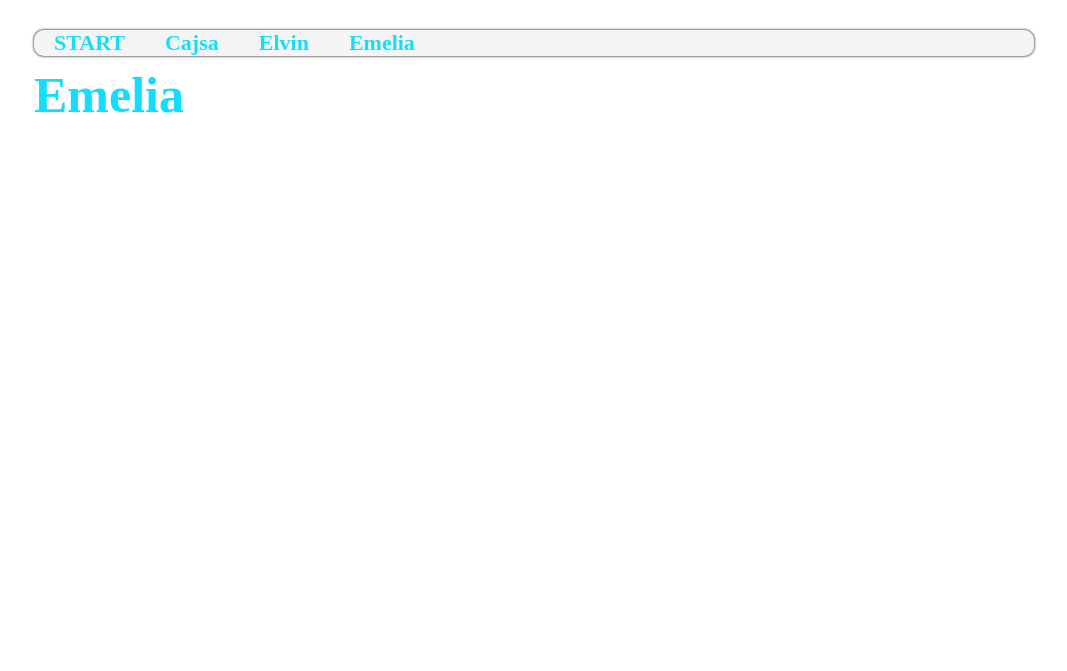
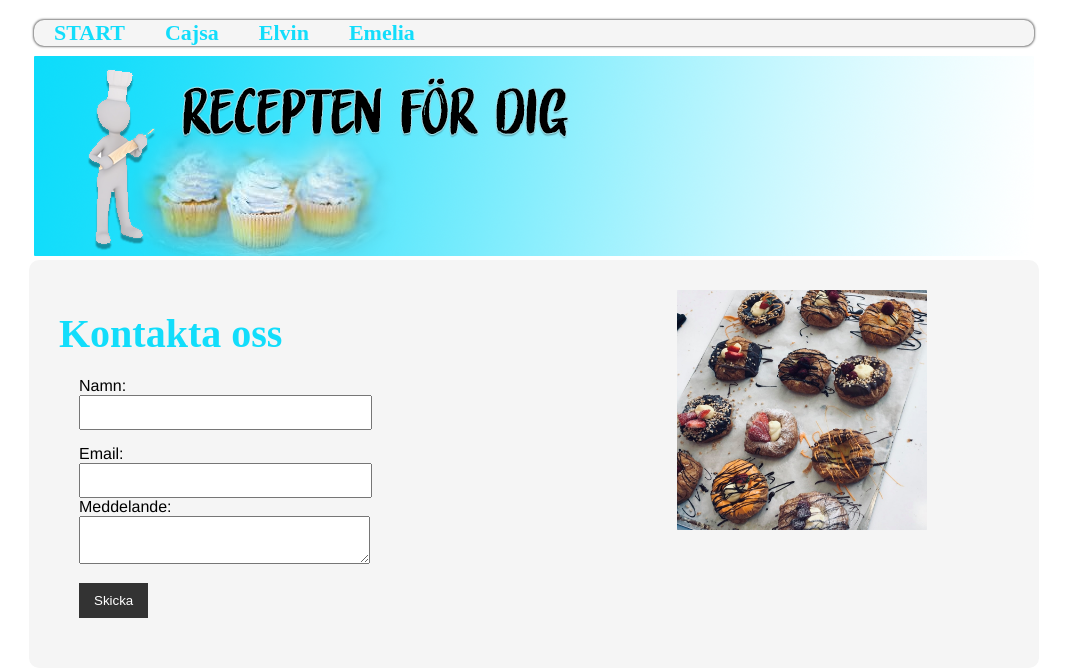
Before and after one commit to elvin136/Webbplats, a plain HTML site: page Emelia.html in a window 1280 px wide. Shown: the whole page, without its empty margins (106-1173 px from the left). Drawn offline with Linux system fonts and the light colour scheme.

Commit message:
initial Commit

```diff
--- a/Emelia.html
+++ b/Emelia.html
@@ -1,24 +1,54 @@
 <!DOCTYPE html>
-<html lang="en">
+<html lang="sv">
     <head>
+        <link rel="stylesheet" href="stylesheet.css" type="text/css">
+        <title> Cajsa, Elvin och Emelia </title>
         <meta charset="UTF-8">
-    <meta name="viewport" content="width=device-width, initial-scale=1.0">
-    <meta http-equiv="X-UA-Compatible" content="ie=edge">
-    <title>Document</title>
-    <link rel="stylesheet" href="stylesheet.css" type="text/css">
     </head>
     <body>
-    <div id="wrapper">
+
+        <nav id="wrapper">
             <ul id="menyett">
                 <li><a href="index.html">START</a></li>
                 <li><a href="Cajsa.html">Cajsa</a></li>
                 <li><a href="Elvin.html">Elvin</a></li>
                 <li><a href="Emelia.html">Emelia</a></li>
             </ul>
+        </nav>
 
         <header>
-            <h1>Emelia</h1>
+            <img src="images/header1.png" alt="Header" width="1000">
         </header>
 
+        <div id="content">
+        <aside>
+            <img src="images/bak.jpg" alt="Bild på bakelser" width="250" height="240">
+            </aside>
+            </article>
+
+            <section>
+
+            </section>
+
+            <footer>
+            <h2>Kontakta oss</h2>
+            <form class="my-form">
+            <div class="form-group">
+                    <label>Namn: </label>
+                    <input type="text" name="name">
+                </div>
+                <div class="formg-group">
+                    <label>Email: </label>
+                    <input type="text" name="email">
+                </div>
+                <div class="form-group">
+                    <label>Meddelande: </label>
+                    <textarea name="message"></textarea>
+                </div>
+                <input class="button" type="submit" value="Skicka">
+            </form>
+            </footer>
+            </div>
+    </div>
     </body>
 </html>
```
Lines whose indentation alone changed are shown as unchanged.
